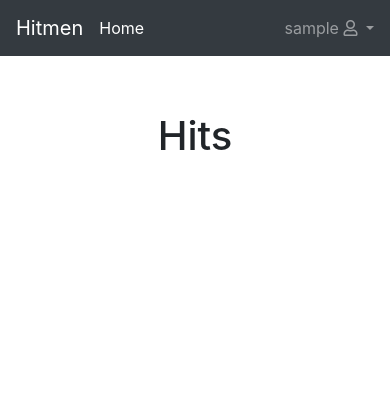
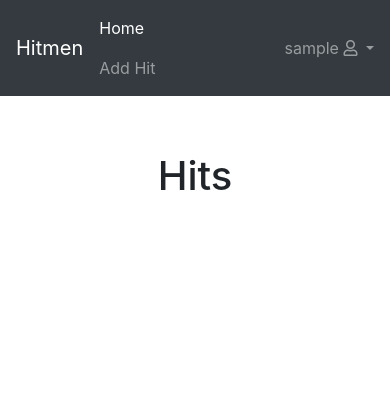
Before and after one commit to alejandroturriza/hitmen_project, a Django app: page /hits/ in a window 390 px wide. Shown: the top 420 px of the page. Run offline with Django 3.2, Linux system fonts and the light colour scheme; the visitor is signed in with stand-in values (Sample User, id 1); data that the repository does not hold is empty; some libraries are stand-ins or nearby versions.

Commit message:
form hit add and update

```diff
--- a/account/models.py
+++ b/account/models.py
@@ -14,4 +14,4 @@ class Hitman(models.Model):
     manager = models.ForeignKey(User, on_delete=models.CASCADE, null=True, blank=True)
 
     def __str__(self):
-        return self.user
+        return self.user.username
--- a/main_app/forms.py
+++ b/main_app/forms.py
@@ -9,7 +9,7 @@ class HitForm(forms.ModelForm):
         widgets = {
             'title': forms.TextInput(attrs={'class': 'form-control'}),
             'assignee': forms.Select(attrs={'class': 'form-control'}),
-            'description': forms.Textarea(attrs={'class': 'form-control'}),
+            'description': forms.Textarea(attrs={'class': 'form-control', 'required': 'required'}),
             'status': forms.Select(attrs={'class': 'form-control'}),
-            'assigned_by': forms.Select(attrs={'class': 'form-control'}),
+            'assigned_by': forms.Select(attrs={'class': 'form-control', 'disabled': True}),
         }
--- a/main_app/templates/hits.html
+++ b/main_app/templates/hits.html
@@ -11,13 +11,13 @@
         <div class="row">
             {% for hit in hits %}
                 <div class="col-xl-4 col-md-6">
-                    <div class="card bg-{% if hit.status == 1 %}primary{% elif hit.status == 2 %}danger {% elif hit.status == 3 %}sucsess {% else %}secondary{% endif %} text-white mb-4">
+                    <div class="card bg-{% if hit.status == 1 %}primary{% elif hit.status == 2 %}danger {% elif hit.status == 3 %}success {% else %}secondary{% endif %} text-white mb-4">
                         <div class="card-header">{{ hit.title }}</div>
                         <div class="card-body">
                             Hitman:
                             {{ hit.assignee|default:'Not assignee' }} <br>
                             Status:
-                            {{ hit.status|default:'Unassigned' }} <br>
+                            {{ hit.get_status_display|default:'Unassigned' }} <br>
                             Description:
                             {{ hit.description|truncatechars:"55" }}
                         </div>
--- a/main_app/templates/includes/nav.html
+++ b/main_app/templates/includes/nav.html
@@ -7,6 +7,11 @@
             <li class="nav-item {% active request home %}">
                 <a class="nav-link" href="{{ home }}">Home</a>
             </li>
+            {% if perms.main_app.add_hit %}
+                <li class="nav-item">
+                    <a class="nav-link" href="{% url 'hit_add_url' %}">Add Hit</a>
+                </li>
+            {% endif %}
         </ul>
         <!-- Navbar-->
         <ul class="ml-auto navbar-nav ml-auto">
--- a/main_app/urls.py
+++ b/main_app/urls.py
@@ -1,8 +1,10 @@
 from django.urls import path
-from .views import Hits, HitDetail
+from .views import Hits, HitDetail, add_hit
 from django.contrib.auth.decorators import login_required
+from django.conf.urls import handler404
 
 urlpatterns = [
     path('hits/', login_required(Hits.as_view()), name='hits_url'),
+    path('hit/', login_required(add_hit), name='hit_add_url'),
     path('hit/<int:id>', login_required(HitDetail.as_view()), name='hit_detail_url')
 ]
--- a/main_app/views.py
+++ b/main_app/views.py
@@ -1,10 +1,9 @@
-from django.shortcuts import render, HttpResponse, redirect
-from django import views, template
+from django.shortcuts import render, redirect, get_object_or_404
+from django import views
 from .models import Hit
 from account.models import Hitman
 from django.db.models import Q
 from .forms import HitForm
-from django.shortcuts import get_object_or_404
 from django.contrib import messages
 
 
@@ -22,7 +21,6 @@ class Hits(views.View):
             hits = Hit.objects.filter(Q(assignee__in=get_hitmans) | Q(assignee=None))
         elif request.user.is_superuser:
             hits = Hit.objects.all()
-
         return render(request, 'hits.html', context={'hits': hits})
 
 
@@ -30,19 +28,44 @@ class HitDetail(views.View):
     def get(self, request, id):
         hit = Hit.objects.get(id=id)
         form = HitForm(instance=hit)
-        if not request.user.has_perm('app.change_hit'):
+        is_close_case = hit.status in (2, 3)
+        if not request.user.has_perm('main_app.change_hit') or is_close_case:
             form.fields['title'].widget.attrs['readonly'] = 'readonly'
             form.fields['assignee'].disabled = True
             form.fields['description'].widget.attrs['readonly'] = 'readonly'
+            if is_close_case:
+                form.fields['status'].disabled = True
         form.fields['assigned_by'].disabled = True
-        return render(request, 'hit_detail.html', context={'form': form})
+        return render(request, 'hit_detail.html', context={'form': form, 'only_view': is_close_case})
 
     def post(self, request, id):
         hit = get_object_or_404(Hit, pk=id)
         form = HitForm(request.POST, instance=hit)
         if form.is_valid():
-            form.save()
+            assignee = form.cleaned_data['assignee']
+            save_hit = form.save()
+            if assignee and save_hit.status is None and save_hit.assigned_by is None:
+                save_hit.assigned_by = request.user
+                save_hit.status = 1
+                save_hit.save()
             messages.success(request, 'Hit update successfuly')
         else:
             messages.error(request, 'hit not update')
         return redirect('hit_detail_url', id=id)
+
+
+def add_hit(request):
+    if request.method == 'POST':
+        form = HitForm(request.POST)
+        if form.is_valid():
+            new_hit = form.save()
+            assignee = form.cleaned_data['assignee']
+            if assignee and new_hit.status is None and new_hit.assigned_by is None:
+                new_hit.assigned_by = request.user
+                new_hit.status = 1
+                new_hit.save()
+            messages.success(request, 'Hit created successfuly')
+            form = HitForm()
+    else:
+        form = HitForm()
+    return render(request, 'hit_detail.html', context={'form': form})
--- a/settings/production.py
+++ b/settings/production.py
@@ -6,7 +6,7 @@ DATABASES = {
     'default': {
         'ENGINE': 'django.db.backends.mysql',
         'NAME': 'hitmen',
-        'USER': 'admin',
+        'USER': 'root',
         'PASSWORD': 'admin',
         'HOST': 'localhost',
     }
```
Also changed, not shown: main_app/templates/hit_detail.html (+14 -6 lines).
